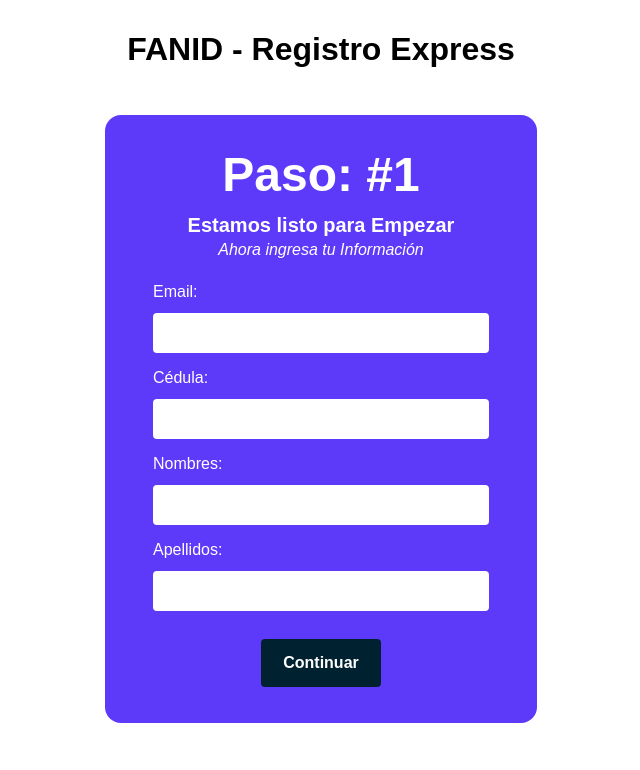
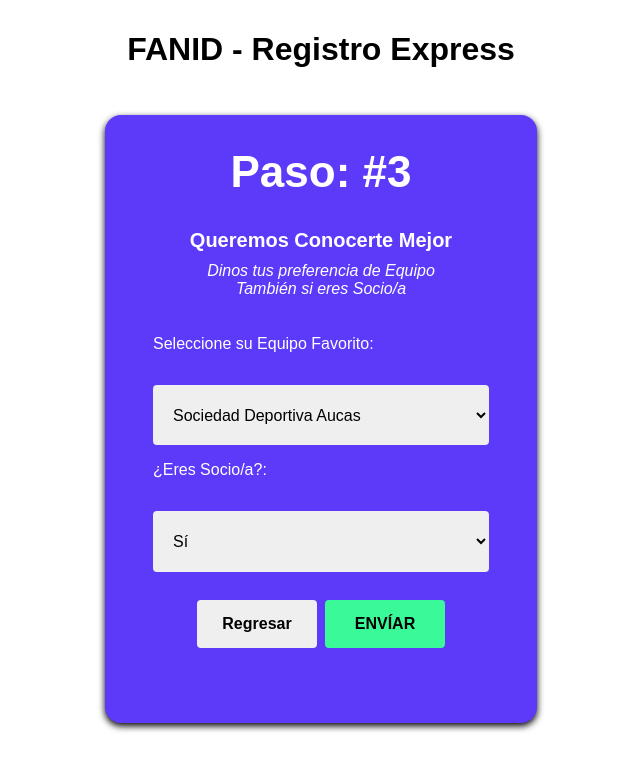
Before and after one commit to Rysth/FANID-Sign-Up, a plain HTML site: page index.html in a window 1280 px wide. Shown: the whole page, without its empty margins (319-959 px from the left). Drawn offline with Linux system fonts and the light colour scheme; a web font is replaced by a local one.

Commit message:
Update styles.css

```diff
--- a/css/style.css
+++ b/css/style.css
@@ -8,6 +8,7 @@
   --CL-primary-purple: #5d3af9;
   --CL-primary-blue: #1d1c4d;
   --CL-primary-cyan: #2effff;
+  --CL-primary-green: #3af999;
   --CL-primary-red: #ff2e7e;
   --CL-primary-dark-gray: #002230;
 
@@ -78,6 +79,7 @@ img {
   margin: 0 auto;
   display: grid;
   position: relative;
+  box-shadow: 0 3px 7px var(--CL-neutral-black);
 }
 
 .form-page {
@@ -97,7 +99,7 @@ img {
 
 .form-number {
   margin: 0 auto;
-  font-size: 3rem;
+  font-size: 2.75rem;
   font-weight: bold;
   color: var(--CL-neutral-white);
 }
@@ -126,6 +128,9 @@ img {
   font-size: 1rem;
   font-family: var(--FF-primary);
 }
+.form-select {
+  width: 100%;
+}
 
 .form-label {
   color: var(--CL-neutral-white);
@@ -143,14 +148,17 @@ img {
 }
 
 .form-upload-text {
-  display: grid;
+  display: flex;
   place-items: center;
+  justify-content: center;
+  gap: 0.5em;
   background-color: var(--CL-primary-dark-gray);
   font-weight: bold;
   text-transform: uppercase;
   border-radius: 2rem;
   cursor: pointer;
   transition: 0.15s;
+  padding: 0.5em 0;
 }
 
 .form-upload-text:hover {
@@ -199,6 +207,15 @@ img {
   background-color: var(--CL-primary-red);
 }
 
+.btn-submit {
+  background-color: var(--CL-primary-green);
+  text-transform: uppercase;
+}
+
+.btn-submit:hover {
+  transform: translateX(0.5em);
+}
+
 @media (min-width: 768px) {
   .main {
     padding: 1em;
--- a/index.html
+++ b/index.html
@@ -22,7 +22,7 @@
     <main class="main">
       <div class="container">
         <form action="#" class="form">
-          <div class="form-page form-page-visible">
+          <div class="form-page form-page-hide">
             <div class="form-group">
               <p class="form-number">Paso: #1</p>
               <h2 class="form-title">Estamos listo para Empezar</h2>
@@ -54,16 +54,14 @@
             <div class="form-group">
               <p class="form-number">Paso: #2</p>
               <h2 class="form-title">Tú Foto de Perfil es Importante</h2>
-              <p class="form-subtitle text-center">
-                Para su Credencial, Ahora Sube tu Foto
-              </p>
+              <p class="form-subtitle text-center">Para su Credencial</p>
             </div>
             <div class="form-group">
               <img class="form-image" id="previewImage" src="#" />
             </div>
             <div class="form-group">
               <label for="photo" class="form-label form-upload-text">
-                Subir Foto
+                <i class="fa-solid fa-image"></i> Subir Foto
               </label>
               <input
                 class="form-upload-file"
@@ -81,19 +79,34 @@
               </button>
             </div>
           </div>
-          <div class="form-page form-page-hide">
-            <h2 class="form-title">Información Equipos</h2>
+          <div class="form-page form-page-visible">
+            <div class="form-group">
+              <p class="form-number">Paso: #3</p>
+              <h2 class="form-title">Queremos Conocerte Mejor</h2>
+              <p class="form-subtitle text-center">
+                Dinos tus preferencia de Equipo
+                <br />
+                También si eres Socio/a
+              </p>
+            </div>
             <div class="form-group">
               <label for="team" class="form-label"
                 >Seleccione su Equipo Favorito:
               </label>
-              <select name="team" id="team"></select>
+              <select class="form-item form-select" name="team" id="team"></select>
+            </div>
+            <div class="form-group">
+              <label for="team" class="form-label">¿Eres Socio/a?: </label>
+              <select class="form-item" name="team" id="team">
+                <option value="true">Sí</option>
+                <option value="false">No</option>
+              </select>
             </div>
             <div class="form-group form-actions">
               <button type="button" class="form-item btn btn-return return-2">
                 Regresar
               </button>
-              <button type="button" class="form-item btn submit">Envíar</button>
+              <button type="button" class="form-item btn btn-submit">Envíar</button>
             </div>
           </div>
         </form>
```
